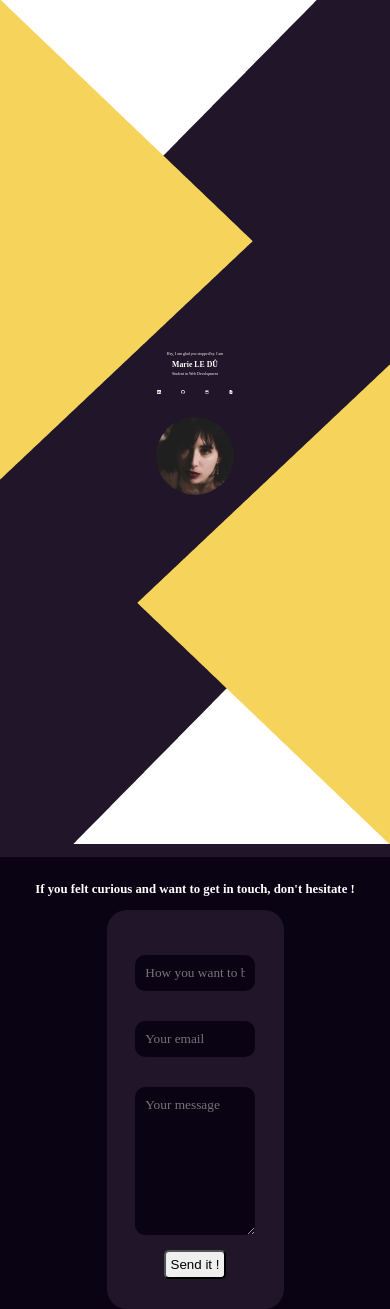
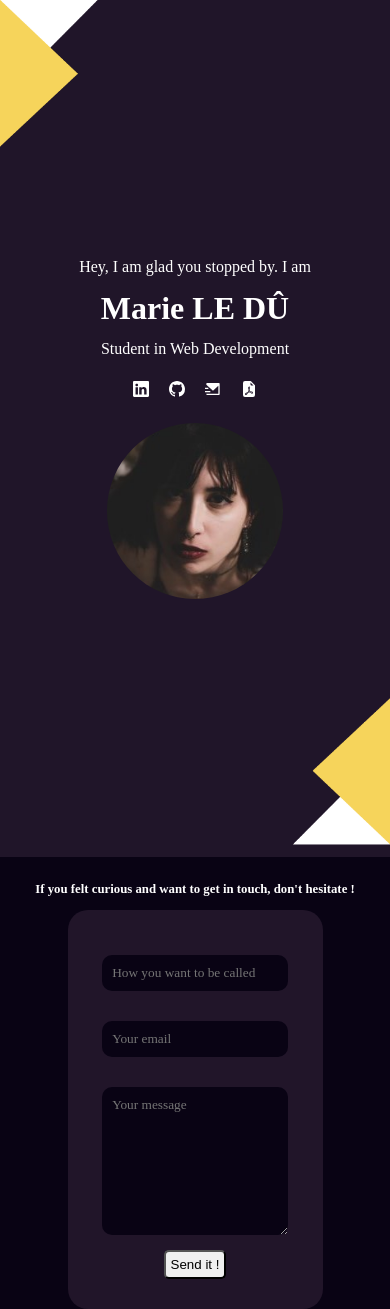
Before and after one commit to MoumouLD/marield.github.io, a React (Create React App) app in the folder portfolio/: page / in a window 390 px wide. Built offline with nearby package versions, Linux system fonts and the light colour scheme; a web font is replaced by a local one.

Commit message:
responsive width

```diff
--- a/portfolio/src/App.css
+++ b/portfolio/src/App.css
@@ -8,6 +8,7 @@ body{
 #triangle-top {
   position: absolute;
   top: 0;
+  width: calc(100vw - 75%);
 }
 
 #triangle-bot {
@@ -18,4 +19,5 @@ body{
     transform: scale(-1, -1);
   bottom: 0;
   right: 0;
+  width: calc(100vw - 75%);
 }
--- a/portfolio/src/containers/Contact/Contact.css
+++ b/portfolio/src/containers/Contact/Contact.css
@@ -1,6 +1,7 @@
 #contact_container {
     width: 100vw;
     background-color: #090314;
+
 }
 #contact_container h3 {
     color: white;
@@ -36,3 +37,10 @@
     padding: 5px;
     border-radius: 5px;
 }
+
+
+@media (max-width:640px) {
+    #form{
+        width: 50vw;
+    }
+}
--- a/portfolio/src/containers/Header/header.css
+++ b/portfolio/src/containers/Header/header.css
@@ -1,6 +1,6 @@
 #profil-pic{
     border-radius: 50%;
-    width: 20vw;
+    width: calc(100vw - 80%);
     align-self: center;
     margin-top: 3vw;
 }
@@ -13,9 +13,14 @@ header{
     display: flex;
     flex-direction: column;
     justify-content: center;
-    font-size: 1vw;
 }
 
 .header_text:nth-child(1) {
     line-height: 0.8;
 }
+
+@media (max-width:640px) {
+    #profil-pic{
+        width: 45%;
+    }
+}
```
